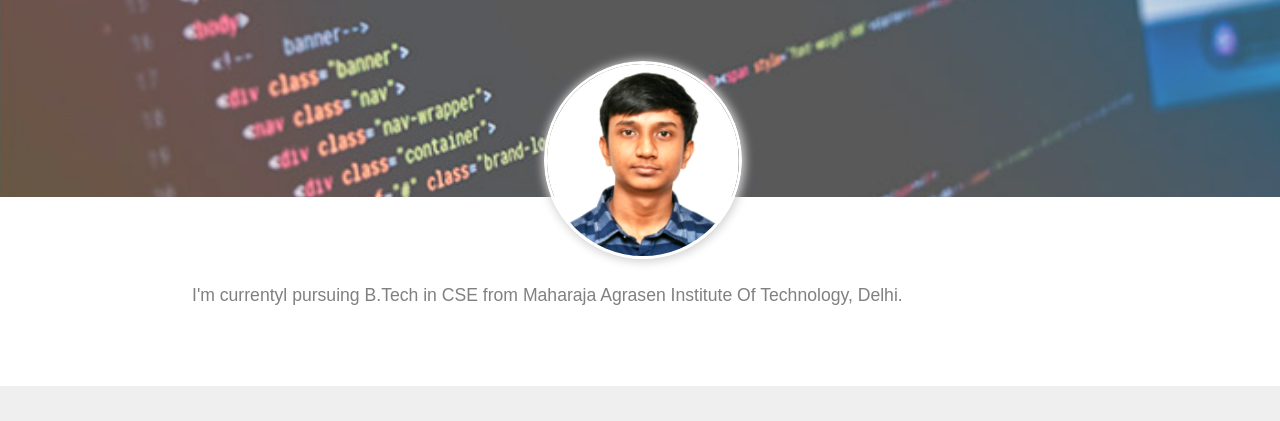
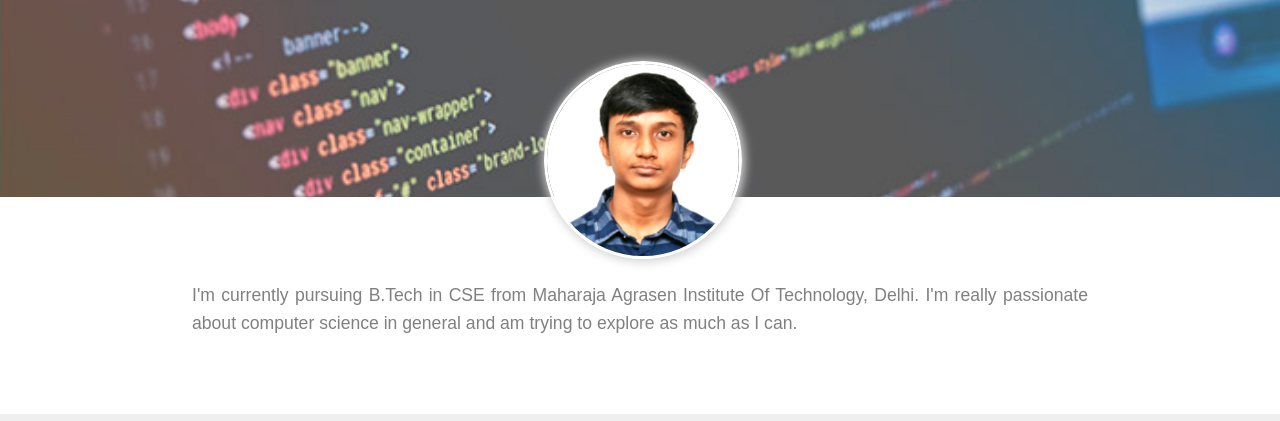
Before and after one commit to Rohan8590/resume, a plain HTML site: page index.html in a window 1280 px wide. Shown: the part 342-763 px from the top of the page. Drawn offline with Linux system fonts and the light colour scheme.

Commit message:
Update index.html

```diff
--- a/index.html
+++ b/index.html
@@ -124,7 +124,7 @@
             <div id="about-para">
 
                 <p>
-                    I'm currentyl pursuing B.Tech in CSE from Maharaja Agrasen Institute Of Technology, Delhi.
+                    I'm currently pursuing B.Tech in CSE from Maharaja Agrasen Institute Of Technology, Delhi. I'm really passionate about computer science in general and am trying to explore as much as I can.
                 </p>
 
             </div>
```
